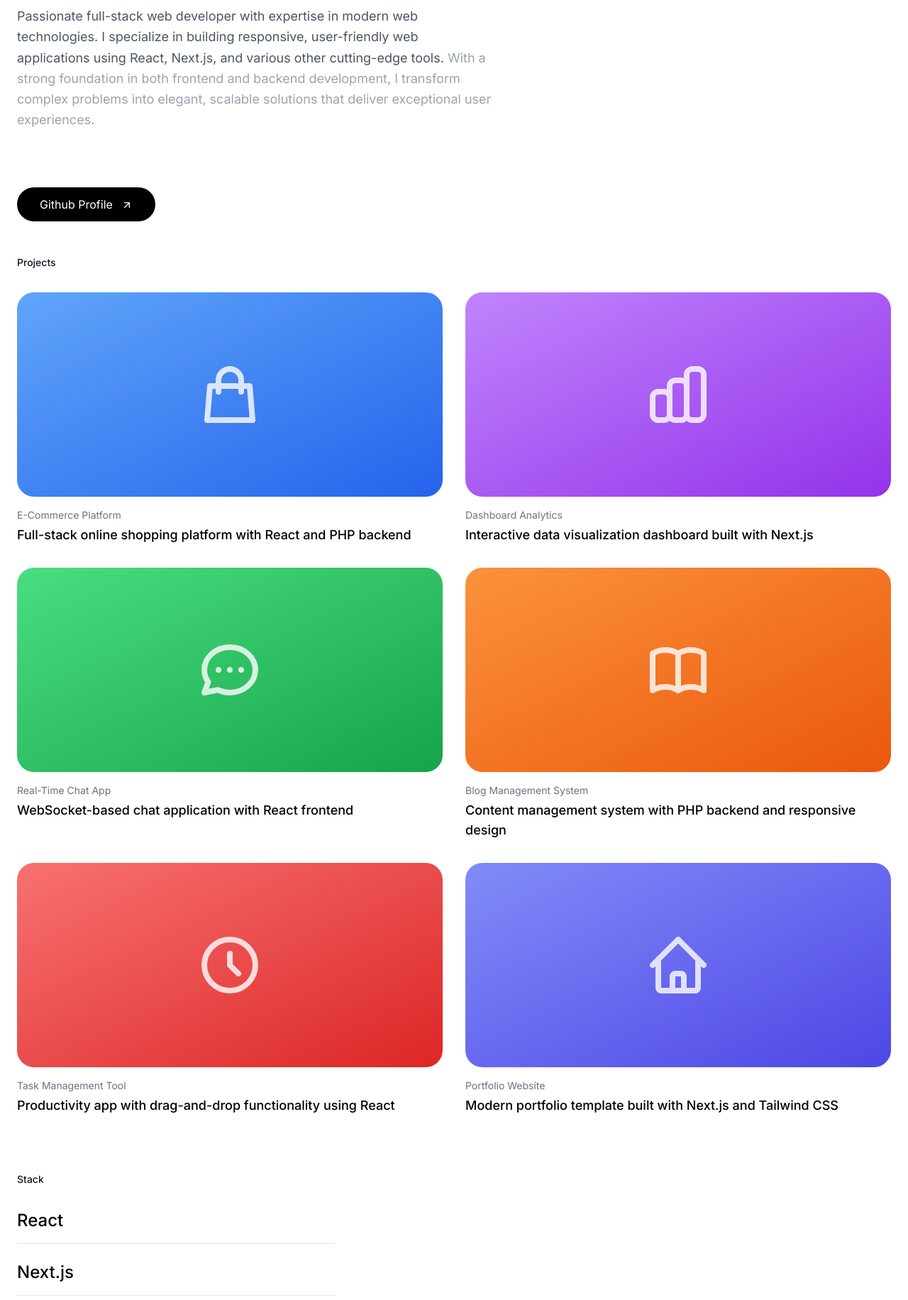
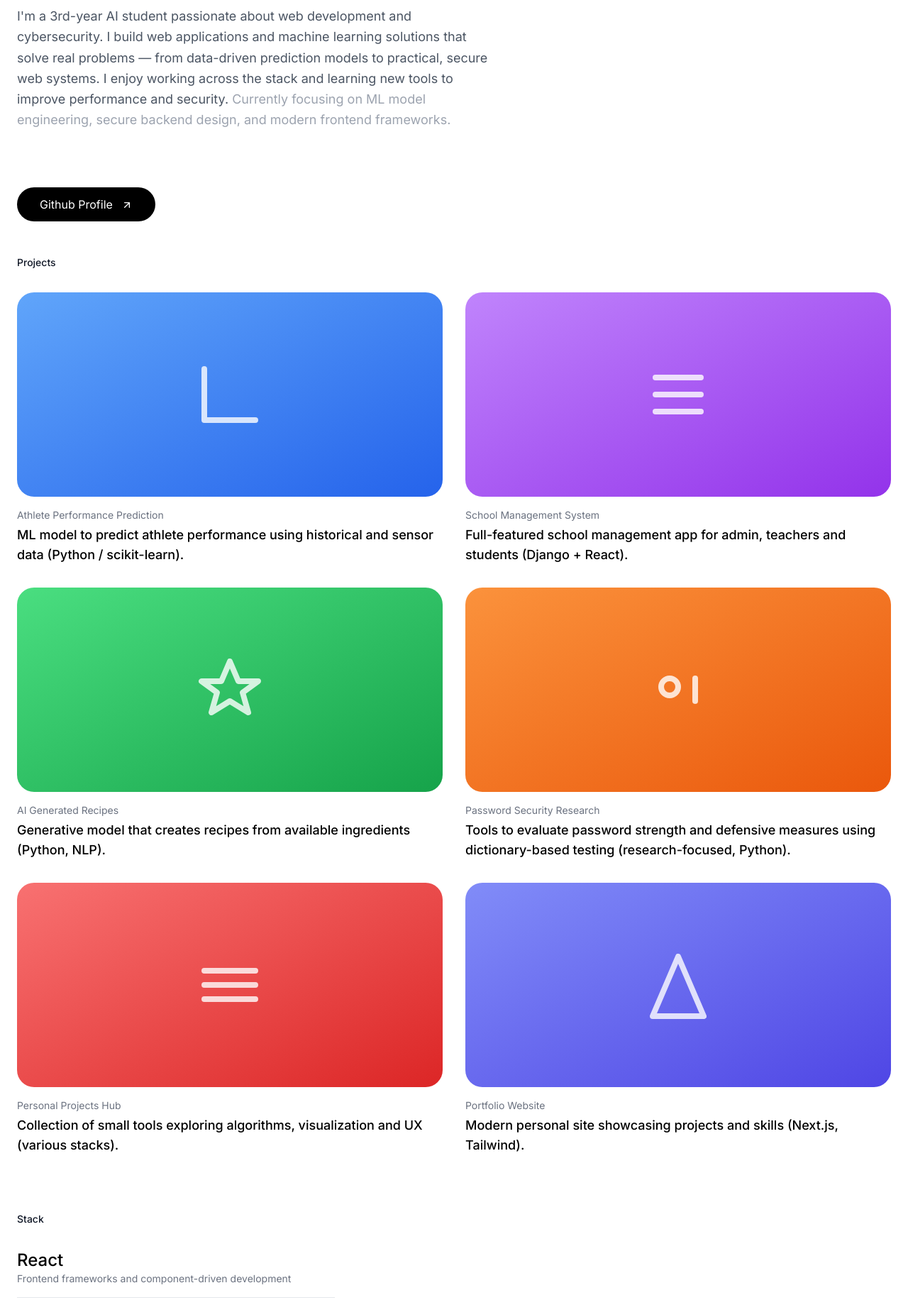
Before and after one commit to Ala-Eddine-Mezdoud/team-portfolio, a plain HTML site: page mohammed-hamadi.html in a window 1280 px wide. Shown: the part 280-2112 px from the top of the page at 71% size. Drawn offline with nearby package versions, Linux system fonts and the light colour scheme.

Commit message:
refactor: add the about sectino and the projects

```diff
--- a/mohammed-hamadi.html
+++ b/mohammed-hamadi.html
@@ -44,14 +44,14 @@
       <div class="mb-20">
         <h2 class="text-sm font-medium text-gray-900 mb-4">About</h2>
         <p class="text-lg text-gray-600 max-w-2xl leading-relaxed">
-          Passionate full-stack web developer with expertise in modern web
-          technologies. I specialize in building responsive, user-friendly web
-          applications using React, Next.js, and various other cutting-edge
-          tools.
+          I'm a 3rd-year AI student passionate about web development and
+          cybersecurity. I build web applications and machine learning solutions
+          that solve real problems — from data-driven prediction models to
+          practical, secure web systems. I enjoy working across the stack and
+          learning new tools to improve performance and security.
           <span class="text-gray-400">
-            With a strong foundation in both frontend and backend development, I
-            transform complex problems into elegant, scalable solutions that
-            deliver exceptional user experiences.</span
+            Currently focusing on ML model engineering, secure backend design,
+            and modern frontend frameworks.</span
           >
         </p>
       </div>
@@ -82,7 +82,7 @@
       <h2 class="text-sm font-medium text-gray-900 mb-8">Projects</h2>
 
       <div class="grid grid-cols-1 md:grid-cols-2 gap-8">
-        <!-- Project 1 -->
+        <!-- Athlete Performance Prediction -->
         <div class="group cursor-pointer">
           <div
             class="bg-gradient-to-br from-blue-400 to-blue-600 rounded-3xl h-72 mb-4 overflow-hidden transition-transform group-hover:scale-[1.02] flex items-center justify-center"
@@ -97,17 +97,20 @@
                 stroke-linecap="round"
                 stroke-linejoin="round"
                 stroke-width="2"
-                d="M16 11V7a4 4 0 00-8 0v4M5 9h14l1 12H4L5 9z"
+                d="M3 3v18h18"
               />
             </svg>
           </div>
-          <p class="text-sm text-gray-500 mb-1">E-Commerce Platform</p>
+          <p class="text-sm text-gray-500 mb-1">
+            Athlete Performance Prediction
+          </p>
           <h3 class="text-lg font-medium">
-            Full-stack online shopping platform with React and PHP backend
+            ML model to predict athlete performance using historical and sensor
+            data (Python / scikit-learn).
           </h3>
         </div>
 
-        <!-- Project 2 -->
+        <!-- School Management System -->
         <div class="group cursor-pointer">
           <div
             class="bg-gradient-to-br from-purple-400 to-purple-600 rounded-3xl h-72 mb-4 overflow-hidden transition-transform group-hover:scale-[1.02] flex items-center justify-center"
@@ -122,17 +125,18 @@
                 stroke-linecap="round"
                 stroke-linejoin="round"
                 stroke-width="2"
-                d="M9 19v-6a2 2 0 00-2-2H5a2 2 0 00-2 2v6a2 2 0 002 2h2a2 2 0 002-2zm0 0V9a2 2 0 012-2h2a2 2 0 012 2v10m-6 0a2 2 0 002 2h2a2 2 0 002-2m0 0V5a2 2 0 012-2h2a2 2 0 012 2v14a2 2 0 01-2 2h-2a2 2 0 01-2-2z"
+                d="M4 6h16M4 12h16M4 18h16"
               />
             </svg>
           </div>
-          <p class="text-sm text-gray-500 mb-1">Dashboard Analytics</p>
+          <p class="text-sm text-gray-500 mb-1">School Management System</p>
           <h3 class="text-lg font-medium">
-            Interactive data visualization dashboard built with Next.js
+            Full-featured school management app for admin, teachers and students
+            (Django + React).
           </h3>
         </div>
 
-        <!-- Project 3 -->
+        <!-- AI Generated Recipes -->
         <div class="group cursor-pointer">
           <div
             class="bg-gradient-to-br from-green-400 to-green-600 rounded-3xl h-72 mb-4 overflow-hidden transition-transform group-hover:scale-[1.02] flex items-center justify-center"
@@ -147,17 +151,18 @@
                 stroke-linecap="round"
                 stroke-linejoin="round"
                 stroke-width="2"
-                d="M8 12h.01M12 12h.01M16 12h.01M21 12c0 4.418-4.03 8-9 8a9.863 9.863 0 01-4.255-.949L3 20l1.395-3.72C3.512 15.042 3 13.574 3 12c0-4.418 4.03-8 9-8s9 3.582 9 8z"
+                d="M12 2l3 7h7l-5.5 4 2 7L12 16l-6.5 4 2-7L2 9h7z"
               />
             </svg>
           </div>
-          <p class="text-sm text-gray-500 mb-1">Real-Time Chat App</p>
+          <p class="text-sm text-gray-500 mb-1">AI Generated Recipes</p>
           <h3 class="text-lg font-medium">
-            WebSocket-based chat application with React frontend
+            Generative model that creates recipes from available ingredients
+            (Python, NLP).
           </h3>
         </div>
 
-        <!-- Project 4 -->
+        <!-- Password Security Research (safe wording) -->
         <div class="group cursor-pointer">
           <div
             class="bg-gradient-to-br from-orange-400 to-orange-600 rounded-3xl h-72 mb-4 overflow-hidden transition-transform group-hover:scale-[1.02] flex items-center justify-center"
@@ -172,17 +177,18 @@
                 stroke-linecap="round"
                 stroke-linejoin="round"
                 stroke-width="2"
-                d="M12 6.253v13m0-13C10.832 5.477 9.246 5 7.5 5S4.168 5.477 3 6.253v13C4.168 18.477 5.754 18 7.5 18s3.332.477 4.5 1.253m0-13C13.168 5.477 14.754 5 16.5 5c1.747 0 3.332.477 4.5 1.253v13C19.832 18.477 18.247 18 16.5 18c-1.746 0-3.332.477-4.5 1.253"
+                d="M12 11c0-1.657-1.343-3-3-3S6 9.343 6 11s1.343 3 3 3 3-1.343 3-3zM18 8v8"
               />
             </svg>
           </div>
-          <p class="text-sm text-gray-500 mb-1">Blog Management System</p>
+          <p class="text-sm text-gray-500 mb-1">Password Security Research</p>
           <h3 class="text-lg font-medium">
-            Content management system with PHP backend and responsive design
+            Tools to evaluate password strength and defensive measures using
+            dictionary-based testing (research-focused, Python).
           </h3>
         </div>
 
-        <!-- Project 5 -->
+        <!-- Personal Projects Hub -->
         <div class="group cursor-pointer">
           <div
             class="bg-gradient-to-br from-red-400 to-red-600 rounded-3xl h-72 mb-4 overflow-hidden transition-transform group-hover:scale-[1.02] flex items-center justify-center"
@@ -197,17 +203,18 @@
                 stroke-linecap="round"
                 stroke-linejoin="round"
                 stroke-width="2"
-                d="M12 8v4l3 3m6-3a9 9 0 11-18 0 9 9 0 0118 0z"
+                d="M3 7h18M3 12h18M3 17h18"
               />
             </svg>
           </div>
-          <p class="text-sm text-gray-500 mb-1">Task Management Tool</p>
+          <p class="text-sm text-gray-500 mb-1">Personal Projects Hub</p>
           <h3 class="text-lg font-medium">
-            Productivity app with drag-and-drop functionality using React
+            Collection of small tools exploring algorithms, visualization and UX
+            (various stacks).
           </h3>
         </div>
 
-        <!-- Project 6 -->
+        <!-- Portfolio Website -->
         <div class="group cursor-pointer">
           <div
             class="bg-gradient-to-br from-indigo-400 to-indigo-600 rounded-3xl h-72 mb-4 overflow-hidden transition-transform group-hover:scale-[1.02] flex items-center justify-center"
@@ -222,13 +229,14 @@
                 stroke-linecap="round"
                 stroke-linejoin="round"
                 stroke-width="2"
-                d="M3 12l2-2m0 0l7-7 7 7M5 10v10a1 1 0 001 1h3m10-11l2 2m-2-2v10a1 1 0 01-1 1h-3m-6 0a1 1 0 001-1v-4a1 1 0 011-1h2a1 1 0 011 1v4a1 1 0 001 1m-6 0h6"
+                d="M12 2l9 21H3L12 2z"
               />
             </svg>
           </div>
           <p class="text-sm text-gray-500 mb-1">Portfolio Website</p>
           <h3 class="text-lg font-medium">
-            Modern portfolio template built with Next.js and Tailwind CSS
+            Modern personal site showcasing projects and skills (Next.js,
+            Tailwind).
           </h3>
         </div>
       </div>
@@ -241,18 +249,61 @@
       <div class="space-y-6 max-w-md">
         <div class="border-b border-gray-200 pb-4">
           <h3 class="text-2xl font-medium">React</h3>
+          <p class="text-sm text-gray-500">
+            Frontend frameworks and component-driven development
+          </p>
         </div>
         <div class="border-b border-gray-200 pb-4">
           <h3 class="text-2xl font-medium">Next.js</h3>
+          <p class="text-sm text-gray-500">
+            Server-side rendering & fullstack React apps
+          </p>
         </div>
         <div class="border-b border-gray-200 pb-4">
           <h3 class="text-2xl font-medium">HTML & CSS</h3>
+          <p class="text-sm text-gray-500">
+            Responsive layouts and modern CSS (Tailwind, Flexbox, Grid)
+          </p>
         </div>
         <div class="border-b border-gray-200 pb-4">
           <h3 class="text-2xl font-medium">JavaScript</h3>
+          <p class="text-sm text-gray-500">
+            ES6+, async programming and DOM manipulation
+          </p>
+        </div>
+        <div class="border-b border-gray-200 pb-4">
+          <h3 class="text-2xl font-medium">Python</h3>
+          <p class="text-sm text-gray-500">
+            Data science, ML and scripting (Pandas, scikit-learn)
+          </p>
+        </div>
+        <div class="border-b border-gray-200 pb-4">
+          <h3 class="text-2xl font-medium">Django</h3>
+          <p class="text-sm text-gray-500">Backend web apps and REST APIs</p>
+        </div>
+        <div class="border-b border-gray-200 pb-4">
+          <h3 class="text-2xl font-medium">C / C++</h3>
+          <p class="text-sm text-gray-500">
+            Systems programming and performance-critical code
+          </p>
+        </div>
+        <div class="border-b border-gray-200 pb-4">
+          <h3 class="text-2xl font-medium">Java</h3>
+          <p class="text-sm text-gray-500">
+            Object-oriented applications and Android basics
+          </p>
+        </div>
+        <div class="border-b border-gray-200 pb-4">
+          <h3 class="text-2xl font-medium">Flutter</h3>
+          <p class="text-sm text-gray-500">
+            Cross-platform mobile app development
+          </p>
         </div>
         <div class="border-b border-gray-200 pb-4">
           <h3 class="text-2xl font-medium">PHP</h3>
+          <p class="text-sm text-gray-500">
+            Server-side scripting and legacy integrations
+          </p>
         </div>
       </div>
     </section>
```
